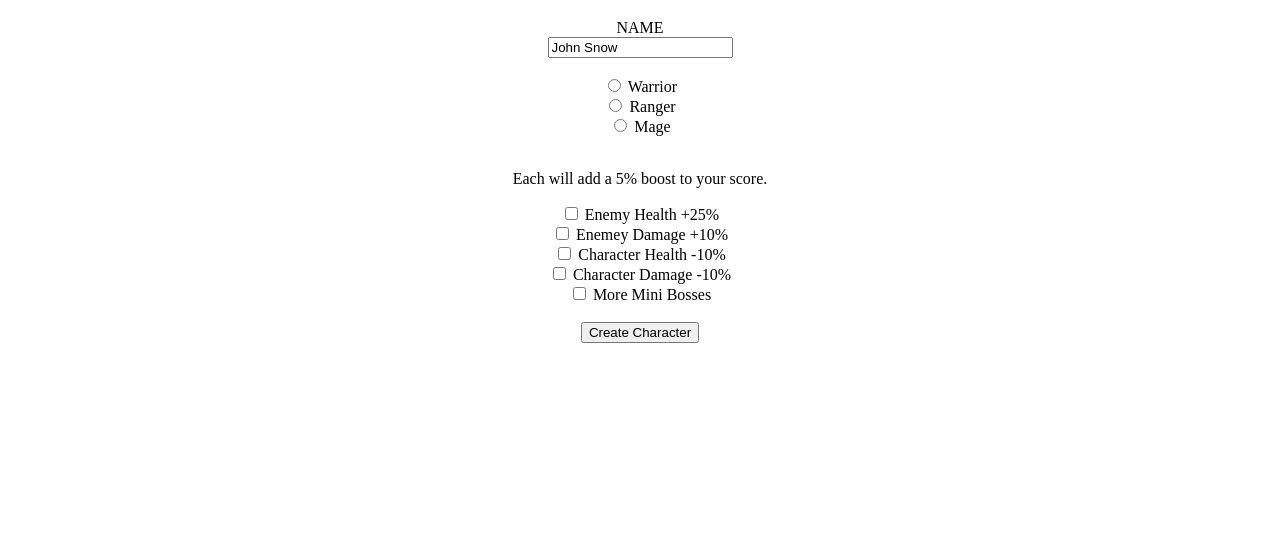
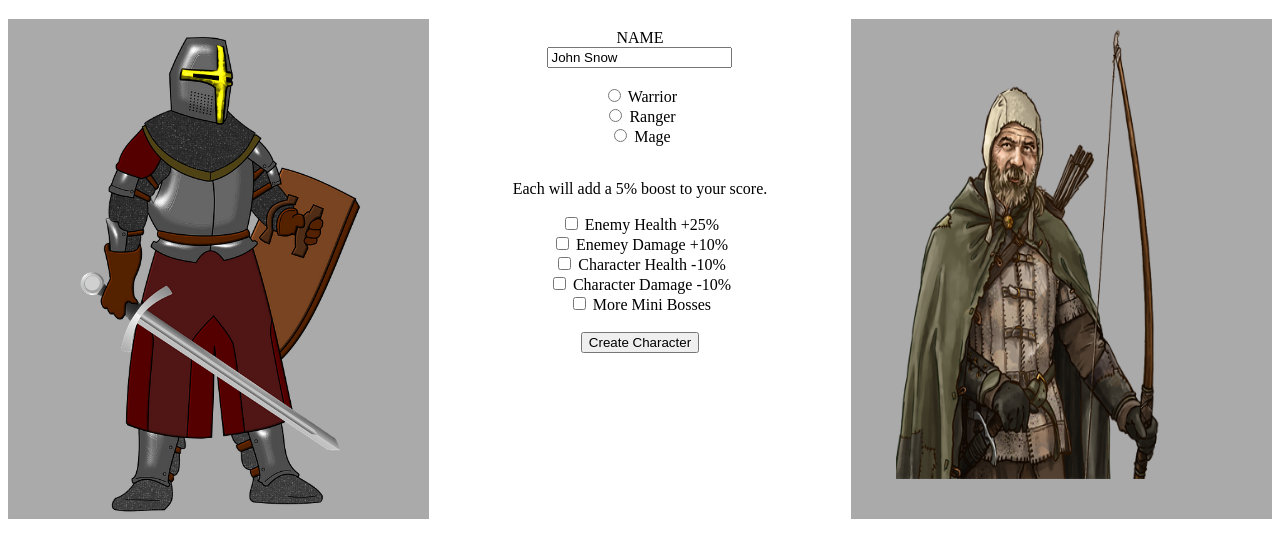
Before and after one commit to jgorton23/Coms319, a plain HTML site: page characterCreator.html in a window 1280 px wide. Shown: the part 61-618 px from the top of the page. Drawn offline with Linux system fonts and the light colour scheme.

Commit message:
CharacterCreator updated

```diff
--- a/characterCreator.html
+++ b/characterCreator.html
@@ -4,6 +4,11 @@
         <meta charset="UTF-8">
         <title>Character Creator</title>
 		<script src="characterCreator.js"></script>
+		<style>
+			* {
+			  box-sizing: border-box;
+			}
+		</style>
         <!--<link rel="stylesheet" href="style.css">-->
     </head>
 	<body style="text-align: center;">
@@ -11,6 +16,10 @@
             Character Creator
         </h1>
 
+		<div style="float: left; width: 33.33%; padding: 10px; height: 500px; background-color:#aaa;">
+			<img src="RedCrusader.png" alt="Red Crusader" width="291" height="490"></div>
+
+		<div style="float: left; width: 33.34%; padding: 10px; height: 500px;">
 			<!-- name class scoreBoosters -->
 			<form action="/action_page.php">
 				<label for="name">NAME</label><br>
@@ -38,5 +47,9 @@
 
 				<button id = "createButton" onclick="createCharacter()">Create Character</button>
 			</form>
+		</div>
+
+		<div style="float: left; width: 33.33%; padding: 10px; height: 500px; background-color:#aaa;">
+			<img src="Ranger.png" alt="Ranger" width="330" height="450"></div>
     </body>
 </html>
```
Also changed, not shown: Ranger.png (added), RedCrusader.png (added). Lines whose indentation alone changed are shown as unchanged.
